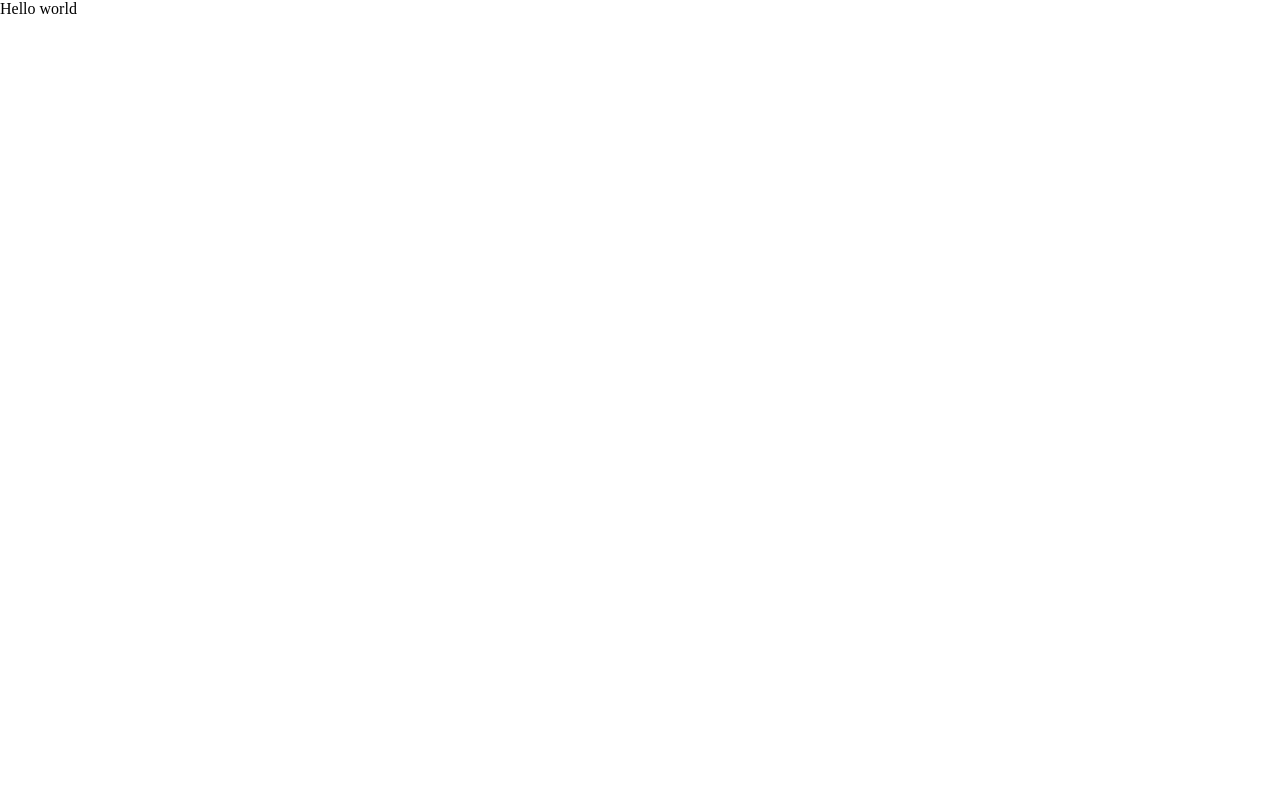
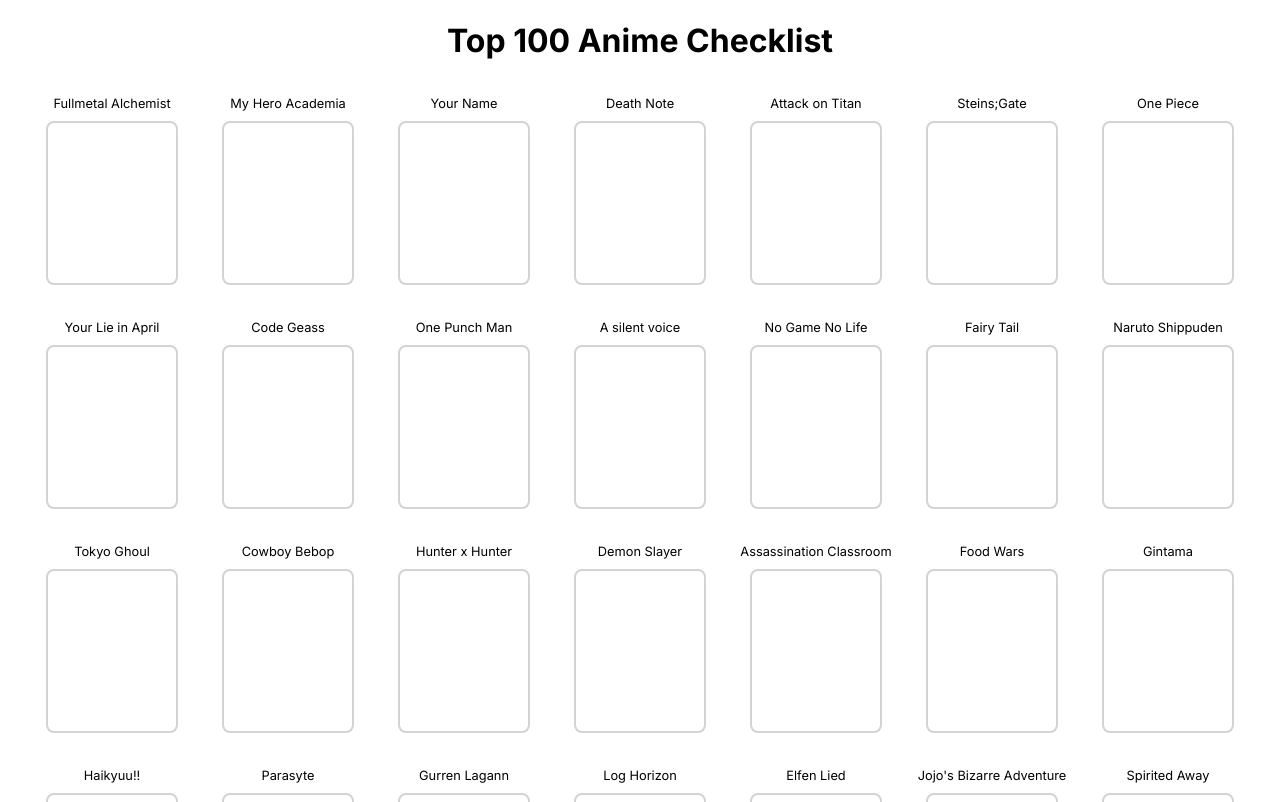
Before and after one commit to ethansalonga/movies-checklist, a React (Create React App) app: page / in a window 1280 px wide. Shown: the top 802 px of the page. Built offline with nearby package versions, Linux system fonts and the light colour scheme.

Commit message:
Build checklist page

```diff
--- a/src/App.tsx
+++ b/src/App.tsx
@@ -1,5 +1,24 @@
+import "./styles/App.css"
+import top100AnimeArr from "./data/top100anime"
+
 function App() {
-  return <div>Hello world</div>
+  return (
+    <>
+      <main>
+        <h1 className="header">Top 100 Anime Checklist</h1>
+        <div className="widthContainer">
+          <section className="animeCards">
+            {top100AnimeArr.map((item) => (
+              <div className="animeItem">
+                <div className="animeTitle">{item.title}</div>
+                <div className="animeCard"></div>
+              </div>
+            ))}
+          </section>
+        </div>
+      </main>
+    </>
+  )
 }
 
 export default App
--- /dev/null
+++ b/src/data/top100anime.js
@@ -0,0 +1,104 @@
+const top100AnimeArr = [
+  { title: "Fullmetal Alchemist" },
+  { title: "My Hero Academia" },
+  { title: "Your Name" },
+  { title: "Death Note" },
+  { title: "Attack on Titan" },
+  { title: "Steins;Gate" },
+  { title: "One Piece" },
+  { title: "Your Lie in April" },
+  { title: "Code Geass" },
+  { title: "One Punch Man" },
+  { title: "A silent voice" },
+  { title: "No Game No Life" },
+  { title: "Fairy Tail" },
+  { title: "Naruto Shippuden" },
+  { title: "Tokyo Ghoul" },
+  { title: "Cowboy Bebop" },
+  { title: "Hunter x Hunter" },
+  { title: "Demon Slayer" },
+  { title: "Assassination Classroom" },
+  { title: "Food Wars" },
+  { title: "Gintama" },
+  { title: "Haikyuu!!" },
+  { title: "Parasyte" },
+  { title: "Gurren Lagann" },
+  { title: "Log Horizon" },
+  { title: "Elfen Lied" },
+  { title: "Jojo's Bizarre Adventure" },
+  { title: "Spirited Away" },
+  { title: "Re:Zero" },
+  { title: "Yuri on Ice" },
+  { title: "Neon Genesis Evangelion" },
+  { title: "Madoka Magica" },
+  { title: "Sword Art Online" },
+  { title: "Angel Beats!" },
+  { title: "Black Butler" },
+  { title: "Konosuba" },
+  { title: "Clannad: After Story" },
+  { title: "Noragami" },
+  { title: "Dragon Ball Z" },
+  { title: "Mob Psycho 100" },
+  { title: "Toradora!" },
+  { title: "Soul Eater" },
+  { title: "Fate/Zero" },
+  { title: "Ouran High School Host Club" },
+  { title: "Bleach" },
+  { title: "Darker Than Black" },
+  { title: "Kill la Kill" },
+  { title: "Clannad" },
+  { title: "Death Parade" },
+  { title: "Durarara!" },
+  { title: "Monogatari Series" },
+  { title: "Psycho-Pass" },
+  { title: "Mirai Nikki" },
+  { title: "Erased" },
+  { title: "Princess Mononoke" },
+  { title: "High School DxD" },
+  { title: "Howl's Moving Castle" },
+  { title: "Overlord" },
+  { title: "Claymore" },
+  { title: "Wolf Children" },
+  { title: "Inuyasha" },
+  { title: "Anohana" },
+  { title: "Love Live!" },
+  { title: "Blue Exorcist" },
+  { title: "My ordinary life" },
+  { title: "K-On!" },
+  { title: "Sailor Moon" },
+  { title: "Guilty Crown" },
+  { title: "Deadman Wonderland" },
+  { title: "Is It Wrong to Try to Pick Up Girls in a Dungeon?" },
+  { title: "D Gray Man" },
+  { title: "Miss Kobayashi's Dragon Maid" },
+  { title: "Bungou Stray Dogs" },
+  { title: "Baccano!" },
+  { title: "The Seven Deadly Sins" },
+  { title: "Shinsekai Yori" },
+  { title: "Monster" },
+  { title: "Samurai Champloo" },
+  { title: "Spice and Wolf" },
+  { title: "Pokémon" },
+  { title: "Natsume Yuujinchou" },
+  { title: "Terror in Resonance" },
+  { title: "Kuroko's Basketball" },
+  { title: "Ghost in the Shell" },
+  { title: "Hyouka" },
+  { title: "When They Cry" },
+  { title: "Akame Ga Kill!" },
+  { title: "Seraph of the End" },
+  { title: "Charlotte" },
+  { title: "Yona of the Dawn" },
+  { title: "Yu Yu Hakusho" },
+  { title: "Katekyo Hitman Reborn!" },
+  { title: "Black Clover" },
+  { title: "The Pet of Sakurasou" },
+  { title: "Hellsing Ultimate" },
+  { title: "Magi: The Labyrinth of Magic" },
+  { title: "Berserk" },
+  { title: "Cardcaptor Sakura" },
+  { title: "Lucky Star" },
+  { title: "High School of the Dead" },
+]
+
+export default top100AnimeArr
--- a/src/index.css
+++ /dev/null
@@ -1,5 +0,0 @@
-body {
-  margin: 0;
-  padding: 0;
-  box-sizing: border-box;
-}
--- a/src/index.tsx
+++ b/src/index.tsx
@@ -1,6 +1,6 @@
 import React from "react"
 import ReactDOM from "react-dom/client"
-import "./index.css"
+import "./styles/index.css"
 import App from "./App"
 
 const root = ReactDOM.createRoot(document.getElementById("root") as HTMLElement)
--- /dev/null
+++ b/src/styles/App.css
@@ -0,0 +1,40 @@
+.header {
+  text-align: center;
+}
+
+.widthContainer {
+  margin: 0 auto;
+  width: 100%;
+  max-width: 110rem;
+}
+
+.animeCards {
+  display: flex;
+  flex-wrap: wrap;
+  justify-content: center;
+  gap: 1rem;
+}
+
+.animeItem {
+  display: flex;
+  flex-direction: column;
+  justify-content: space-around;
+  align-items: center;
+  height: 13rem;
+  width: 10rem;
+}
+
+.animeTitle {
+  display: flex;
+  align-items: end;
+  text-align: center;
+  font-size: 0.8rem;
+  min-height: 1.5rem;
+}
+
+.animeCard {
+  border: 2px solid lightgray;
+  height: 10rem;
+  width: 8rem;
+  border-radius: 0.5rem;
+}
--- /dev/null
+++ b/src/styles/index.css
@@ -0,0 +1,8 @@
+@import url("https://fonts.googleapis.com/css2?family=Inter:wght@400;500;600;700&display=swap");
+
+body {
+  margin: 0;
+  padding: 0;
+  box-sizing: border-box;
+  font-family: "Inter", sans-serif;
+}
```
